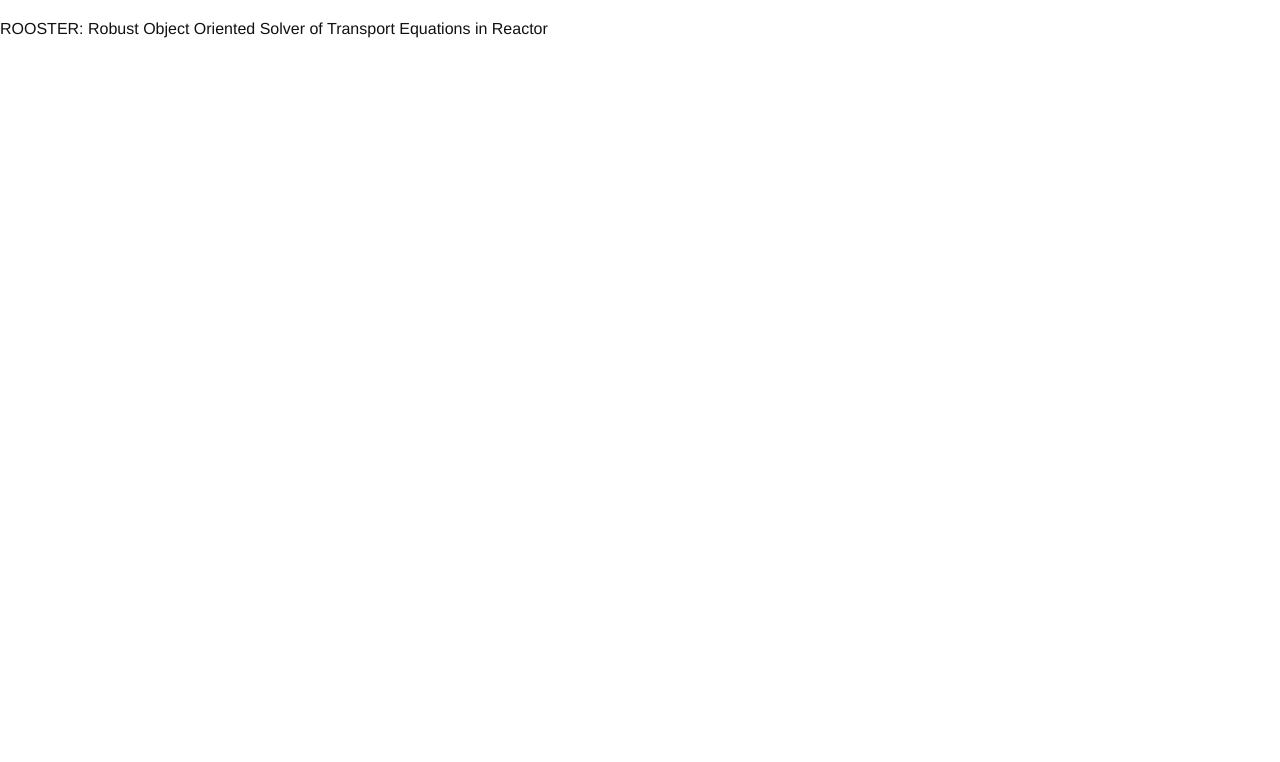
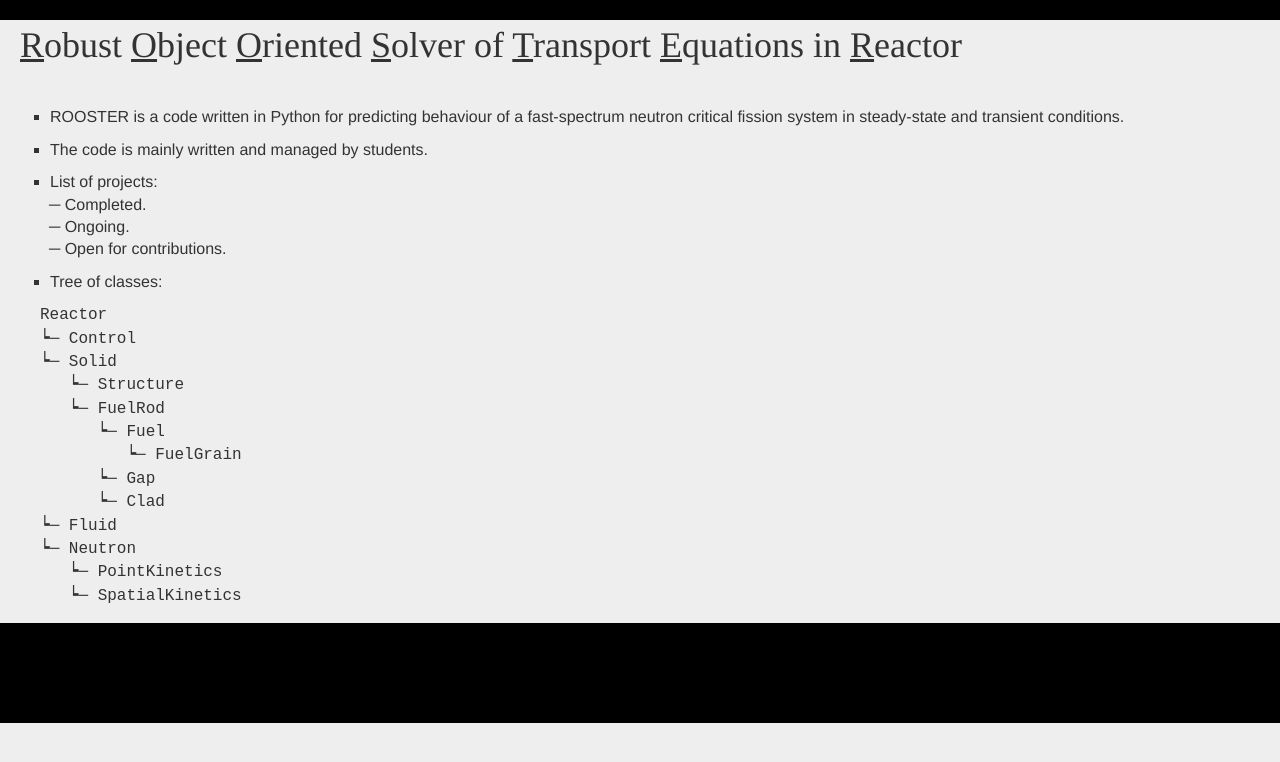
Before and after one commit to kmikityuk/webrooster, a plain HTML site: page index.html in a window 1280 px wide. Drawn offline with Linux system fonts and the light colour scheme.

Commit message:
index.html dev

```diff
--- a/index.html
+++ b/index.html
@@ -6,10 +6,37 @@
       <meta name='description' content='Rooster'>
       <meta name='author' content='Rooster'>
       <title>Rooster</title>
-      <link rel='stylesheet' href='main.css'>
    </head>
 
-   <body>
-      <p>ROOSTER: Robust Object Oriented Solver of Transport Equations in Reactor</p>
+   <body style='background:#eee; color:#333; line-height:1.4; margin:0; padding:0; text-align:left; width:100%;'>
+      <div style='background:black; height:20px; width:100%;'></div>
+
+      <div style='padding:0 20px 20px 20px; font-family:Times; font-size:36px;'><u>R</u>obust <u>O</u>bject <u>O</u>riented <u>S</u>olver of <u>T</u>ransport <u>E</u>quations in <u>R</u>eactor</div>
+
+      <ul style='list-style-type:square; font-family:Helvetica; font-size:16px;'>
+         <li style='margin:10px;'>ROOSTER is a code written in Python for predicting behaviour of a fast-spectrum neutron critical fission system in steady-state and transient conditions.</li>
+         <li style='margin:10px;'>The code is mainly written and managed by students.</li>
+         <li style='margin:10px 10px 0 10px;'>List of projects:</li>
+         <div>&nbsp;&nbsp;&#9472;&nbsp;Completed.</div>
+         <div>&nbsp;&nbsp;&#9472;&nbsp;Ongoing.</div>
+         <div>&nbsp;&nbsp;&#9472;&nbsp;Open for contributions.</div>
+         <li style='margin: 10px;'>Tree of classes:</li>
+         <code>
+            Reactor<br>
+            &#9493;&#9472;&nbsp;Control<br>
+            &#9493;&#9472;&nbsp;Solid<br>
+            &nbsp;&nbsp;&nbsp;&#9493;&#9472;&nbsp;Structure<br>
+            &nbsp;&nbsp;&nbsp;&#9493;&#9472;&nbsp;FuelRod<br>
+            &nbsp;&nbsp;&nbsp;&nbsp;&nbsp;&nbsp;&#9493;&#9472;&nbsp;Fuel<br>
+            &nbsp;&nbsp;&nbsp;&nbsp;&nbsp;&nbsp;&nbsp;&nbsp;&nbsp;&#9493;&#9472;&nbsp;FuelGrain<br>
+            &nbsp;&nbsp;&nbsp;&nbsp;&nbsp;&nbsp;&#9493;&#9472;&nbsp;Gap<br>
+            &nbsp;&nbsp;&nbsp;&nbsp;&nbsp;&nbsp;&#9493;&#9472;&nbsp;Clad<br>
+            &#9493;&#9472;&nbsp;Fluid<br>
+            &#9493;&#9472;&nbsp;Neutron<br>
+            &nbsp;&nbsp;&nbsp;&#9493;&#9472;&nbsp;PointKinetics<br>
+            &nbsp;&nbsp;&nbsp;&#9493;&#9472;&nbsp;SpatialKinetics<br>
+         </code>
+      </ul>
+      <div style='background:black; height:100px; width:100%;'></div>
    </body>
 </html>
--- a/main.css
+++ /dev/null
@@ -1,11 +0,0 @@
-body {
-  background:#fff;
-  color:#111;
-  font-family:'Helvetica',sans-serif;
-  font-size:16px;
-  height:100%;
-  line-height:1.65;
-  margin:0;
-  text-align:left;
-  width:100%;
-}
```
